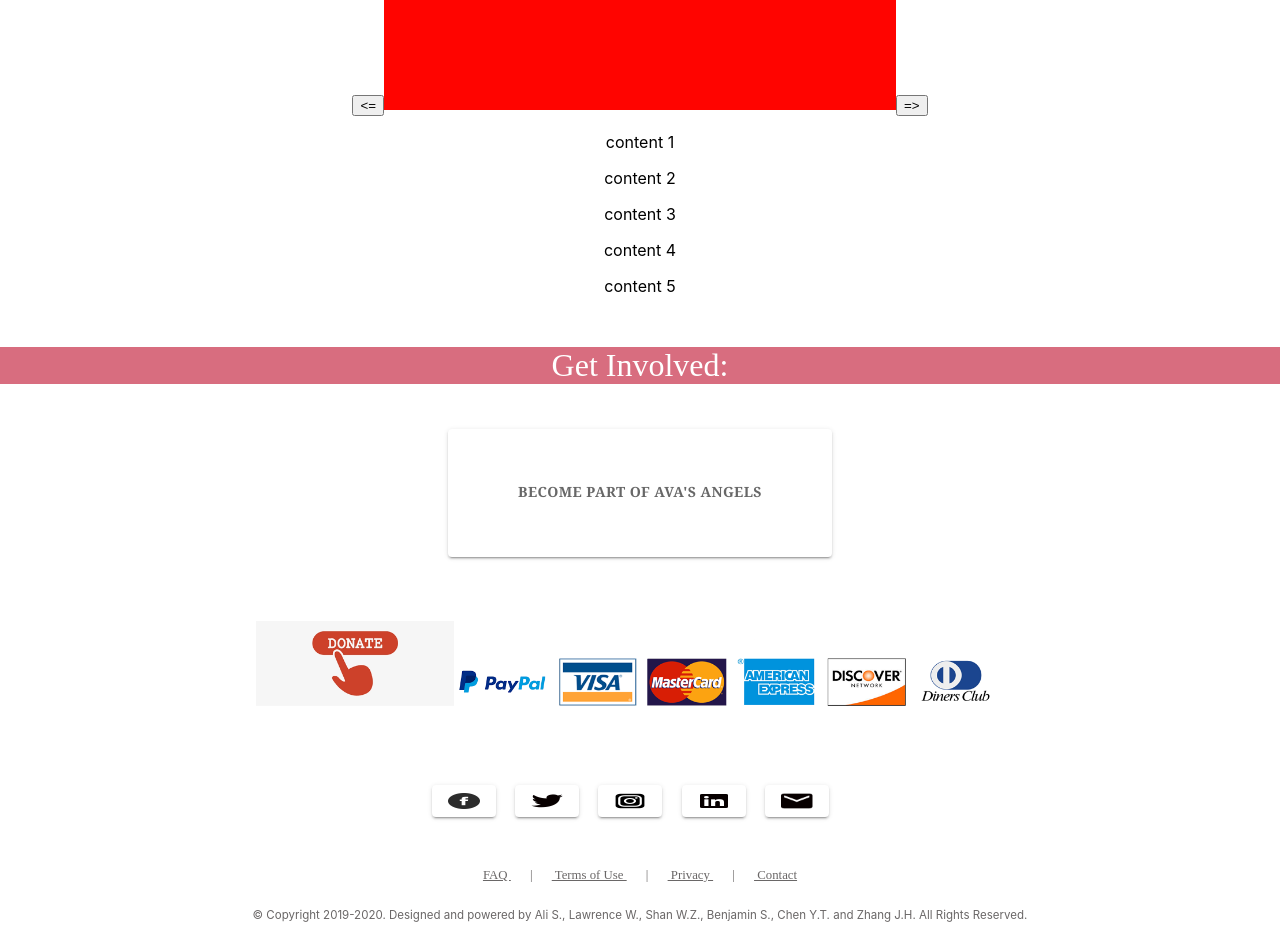
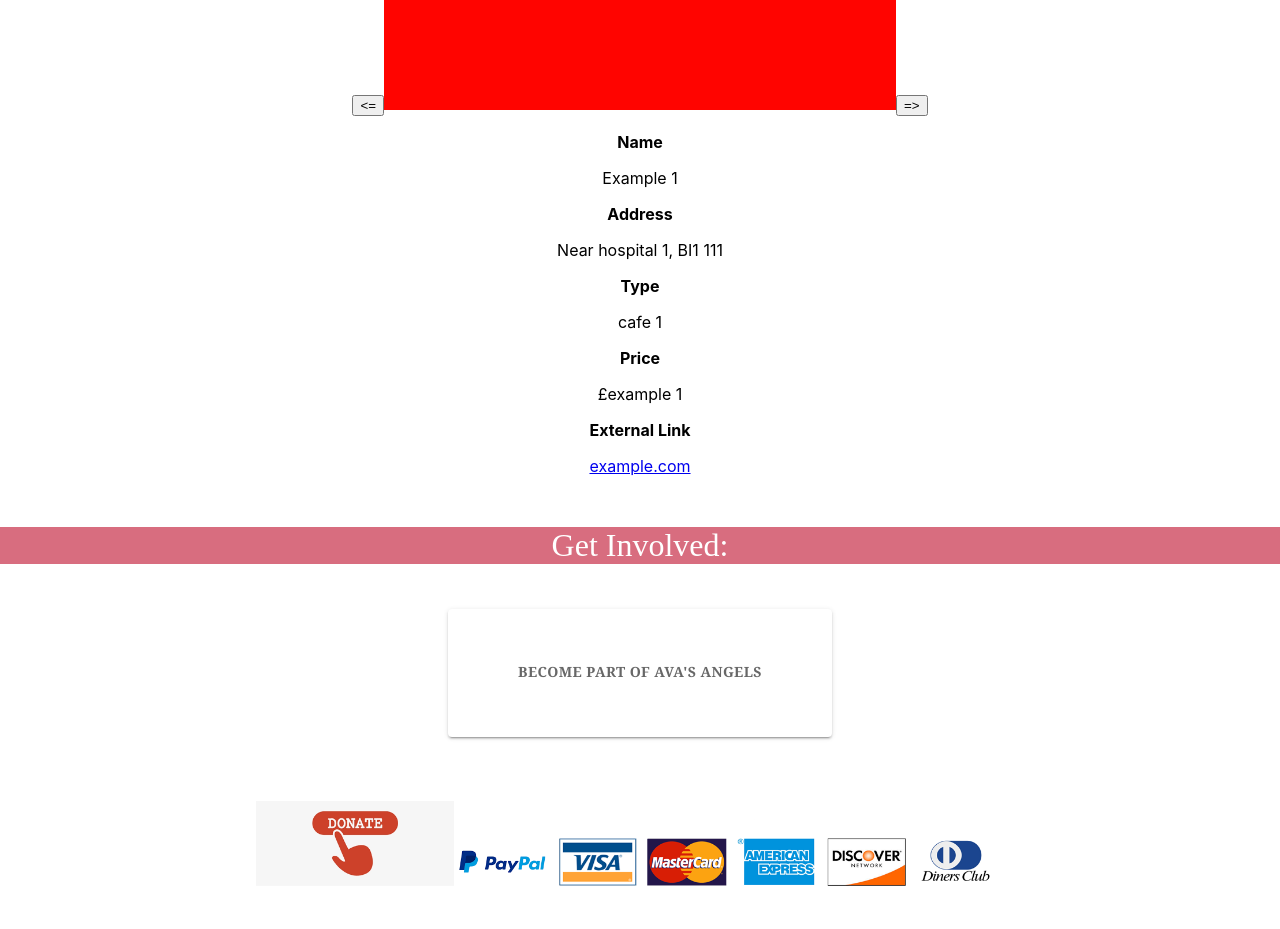
Before and after one commit to LawrenceWarren/team16_project, a React (Create React App) app: page /Food in a window 1280 px wide. Shown: the part 820-1749 px from the top of the page. Built offline with nearby package versions, Linux system fonts and the light colour scheme.

Commit message:
made content change on button presses

```diff
--- a/src/Food.js
+++ b/src/Food.js
@@ -10,18 +10,46 @@ class Food extends React.Component {
     this.leftSwipe = this.onClickBack.bind(this);
     this.rightSwipe = this.onClickForward.bind(this);
 
-    const img0 = require("./resource/placeholder0.png");
-    const img1 = require("./resource/placeholder1.png");
-    const img2 = require("./resource/placeholder2.png");
+    const food0 =
+    {
+      image: require("./resource/placeholder0.png"),
+      name: "Example 0",
+      address: "Near hospital 0, BI0 000",
+      type: "cafe 0",
+      price: "£example 0",
+      link: "example.com"
+    };
+
+    const food1 =
+    {
+      image: require("./resource/placeholder1.png"),
+      name: "Example 1",
+      address: "Near hospital 1, BI1 111",
+      type: "cafe 1",
+      price: "£example 1",
+      link: "example.com"
+    };
+
+    const food2 =
+    {
+      image: require("./resource/placeholder2.png"),
+      name: "Example 2",
+      address: "Near hospital 2, BI2 222",
+      type: "cafe 2",
+      price: "£example 2",
+      link: "example.com"
+    };
+
+
 
     this.state = {
       index: 1,
-      imgList: [img0, img1, img2]
+      foodList: [food0, food1, food2]
     };
   }
 
   onClickForward = () => {
-    if (this.state.index + 1 === this.state.imgList.length) {
+    if (this.state.index + 1 === this.state.foodList.length) {
       this.setState({
         index: 0
       });
@@ -35,7 +63,7 @@ class Food extends React.Component {
   onClickBack = () => {
     if (this.state.index - 1 === -1) {
       this.setState({
-        index: this.state.imgList.length - 1
+        index: this.state.foodList.length - 1
       });
     } else {
       this.setState({
@@ -57,7 +85,7 @@ class Food extends React.Component {
           </button>
 
           <img
-            src={this.state.imgList[this.state.index]}
+            src={this.state.foodList[this.state.index].image}
             class="picture"
             alt=""
           />
@@ -65,13 +93,28 @@ class Food extends React.Component {
           <button class="imgButton" onClick={this.onClickForward}>
             {"=>"}
           </button>
+
+          <b>
+            <p class="title">Name</p>
+          </b>
+          <p class="content">{this.state.foodList[this.state.index].name}</p>
+          <b>
+            <p class="title">Address</p>
+          </b>
+          <p class="content">{this.state.foodList[this.state.index].address}</p>
+          <b>
+            <p class="title">Type</p>
+          </b>
+          <p class="content">{this.state.foodList[this.state.index].type}</p>
+          <b>
+            <p class="title">Price</p>
+          </b>
+          <p class="content">{this.state.foodList[this.state.index].price}</p>
+          <b>
+            <p class="title">External Link</p>
+          </b>
+          <a href={this.state.foodList[this.state.index].link}><p class="content">{this.state.foodList[this.state.index].link}</p></a>
         </div>
-
-        <p class="content">content 1</p>
-        <p class="content">content 2</p>
-        <p class="content">content 3</p>
-        <p class="content">content 4</p>
-        <p class="content">content 5</p>
 
         <Footer />
       </div>
--- a/src/css/Food.css
+++ b/src/css/Food.css
@@ -18,3 +18,7 @@
 .content {
   text-align: center;
 }
+
+.title {
+  text-align: center;
+}
```
